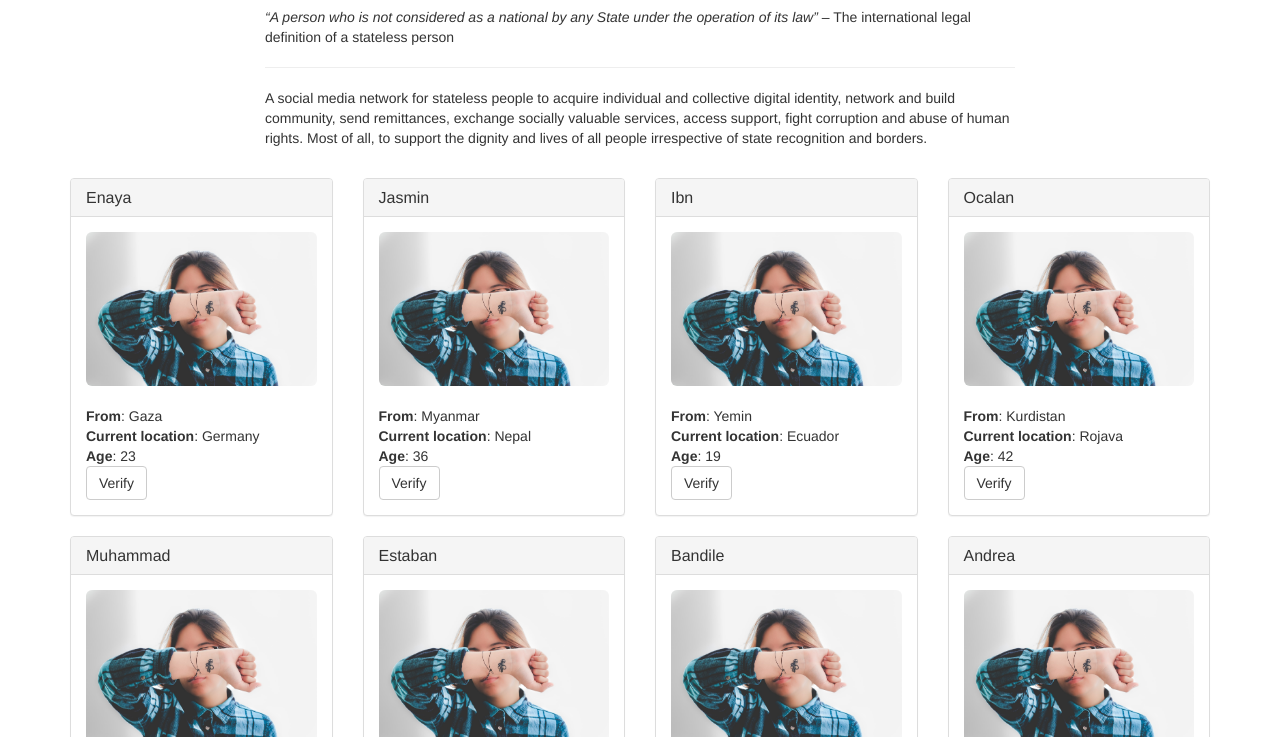
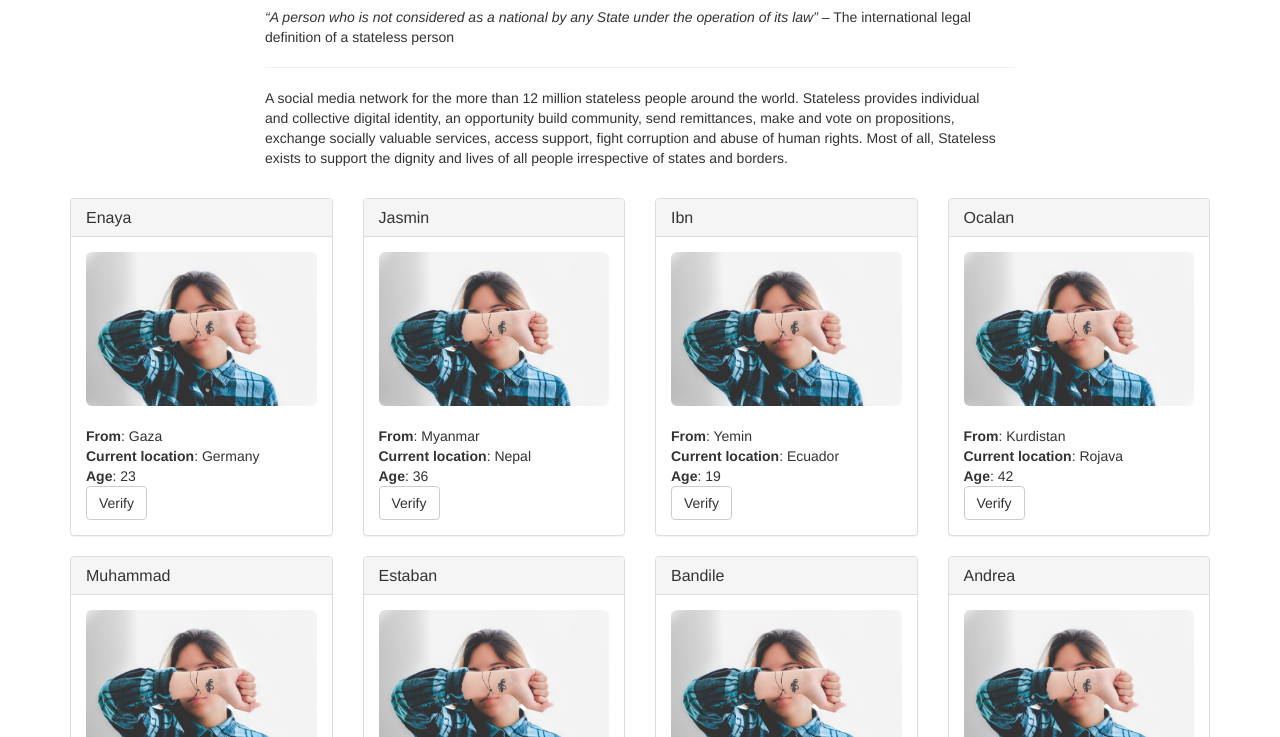
Before and after one commit to cspannos/stateless, a website: page src/index.html in a window 1280 px wide. Shown: the part 63-800 px from the top of the page. Drawn offline with nearby package versions, Linux system fonts and the light colour scheme; files whose address does not match are found by name.

Commit message:
updated the front page description of Stateless

```diff
--- a/src/index.html
+++ b/src/index.html
@@ -24,7 +24,7 @@
           <h1 class="text-center">Stateless</h1>
           <p><em>“A person who is not considered as a national by any State under the operation of its law” </em> – The international legal definition of a stateless person</p>
           <hr/>
-          <p>A social media network for stateless people to acquire individual and collective digital identity, network and build community, send remittances, exchange socially valuable services, access support, fight corruption and abuse of human rights. Most of all, to support the dignity and lives of all people irrespective of state recognition and borders.</p>
+          <p>A social media network for the more than 12 million stateless people around the world. Stateless provides individual and collective digital identity, an opportunity build community, send remittances, make and vote on propositions, exchange socially valuable services, access support, fight corruption and abuse of human rights. Most of all, Stateless exists to support the dignity and lives of all people irrespective of states and borders.</p>
 
           </p>
           <br/>
```
Also changed, not shown: README.md.
